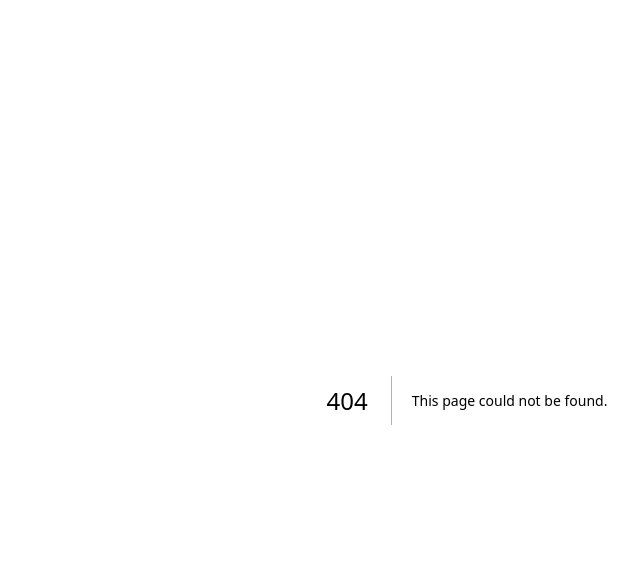
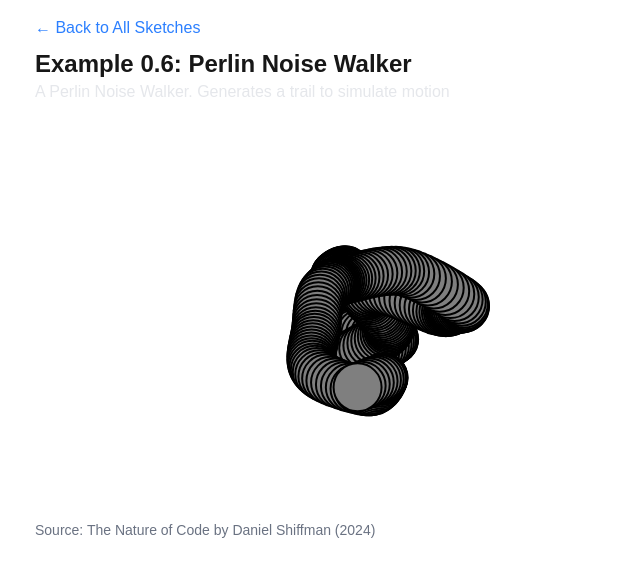
Before and after one commit to SoxFace/nature-of-code, a Next.js app: page /examples/06-perlin-noise-walker in a window 1280 px wide. Before the commit this address had no page. Shown: the top 576 px of the page, without its empty margins (173-813 px from the left). Built offline with nearby package versions, Linux system fonts and the light colour scheme.

Commit message:
add: example 0.6 perlin noise walker

```diff
--- /dev/null
+++ b/src/app/examples/06-perlin-noise-walker/page.tsx
@@ -0,0 +1,63 @@
+'use client';
+
+import dynamic from 'next/dynamic';
+// Dynamically import P5Wrapper to disable SSR
+const P5Wrapper = dynamic(() => import('@/components/P5Wrapper'), { ssr: false });
+import SketchLayout from '@/components/SketchLayout';
+import p5 from 'p5';
+
+export default function PerlinNoiseWalker() {
+    // Define the sketch function
+    const sketch = (p5: p5) => {
+
+        let walker: Walker;
+
+        class Walker {
+            x: number = 0;
+            y: number = 0;
+            timeX: number;
+            timeY: number;
+
+            constructor() {
+                this.timeX = 0;
+                this.timeY = 10000;
+            }
+
+            step() {
+                this.x = p5.map(p5.noise(this.timeX), 0, 1, 0, p5.width);
+                this.y = p5.map(p5.noise(this.timeY), 0, 1, 0, p5.height);
+                this.timeX += 0.01;
+                this.timeY += 0.01;
+            }
+
+            show() {
+                p5.strokeWeight(2);
+                p5.fill(127);
+                p5.stroke(0);
+                p5.circle(this.x, this.y, 48);
+            }
+        }
+
+        p5.setup = () => {
+            p5.createCanvas(640, 360);
+            p5.background(255);
+            walker = new Walker();
+        };
+
+        p5.draw = () => {
+            walker.step();
+            walker.show();
+        };
+    };
+
+
+
+    return (
+        <SketchLayout
+            title="Example 0.6: Perlin Noise Walker"
+            description="A Perlin Noise Walker. Generates a trail to simulate motion"
+        >
+            <P5Wrapper sketch={sketch} />
+        </SketchLayout>
+    );
+}
```
